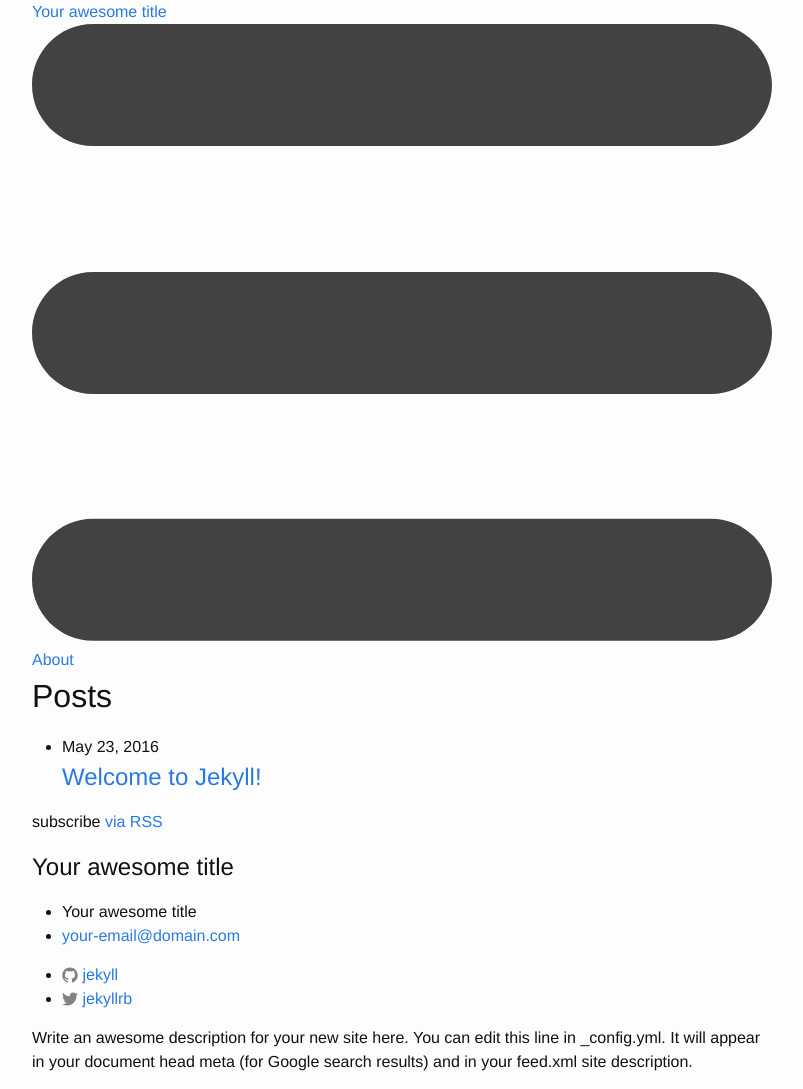
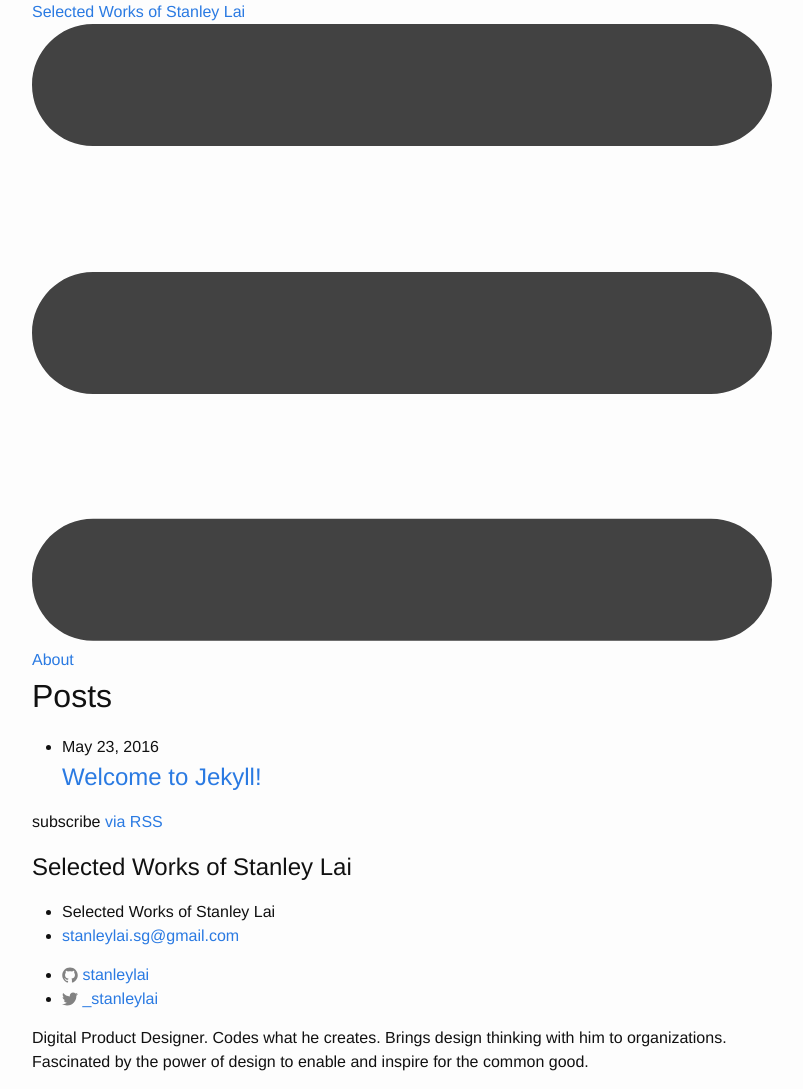
Before and after one commit to npmcdn-to-unpkg-bot/stanleylai.github.io, a Jekyll site: the page built from index.html, in a window 1280 px wide. Shown: the whole page, without its empty margins (238-1041 px from the left). Built offline with Jekyll 4.4.1, drawn with Linux system fonts in a browser that asks for light colours; nearby versions of some CDN libraries.

Commit message:
Customized config yml

```diff
--- a/_config.yml
+++ b/_config.yml
@@ -1,21 +1,19 @@
-# Welcome to Jekyll!
-#
+# Jekyll Config
+
 # This config file is meant for settings that affect your whole blog, values
 # which you are expected to set up once and rarely need to edit after that.
 # For technical reasons, this file is *NOT* reloaded automatically when you use
 # 'jekyll serve'. If you change this file, please restart the server process.
 
 # Site settings
-title: Your awesome title
-email: your-email@domain.com
+title: Selected Works of Stanley Lai
+email: stanleylai.sg@gmail.com
 description: > # this means to ignore newlines until "baseurl:"
-  Write an awesome description for your new site here. You can edit this
-  line in _config.yml. It will appear in your document head meta (for
-  Google search results) and in your feed.xml site description.
+  Digital Product Designer. Codes what he creates. Brings design thinking with him to organizations. Fascinated by the power of design to enable and inspire for the common good.
 baseurl: "" # the subpath of your site, e.g. /blog
-url: "http://yourdomain.com" # the base hostname & protocol for your site
-twitter_username: jekyllrb
-github_username:  jekyll
+url: "http://www.stanleylai.xyz" # the base hostname & protocol for your site
+twitter_username: _stanleylai
+github_username: stanleylai
 
 # Build settings
 markdown: kramdown
```
